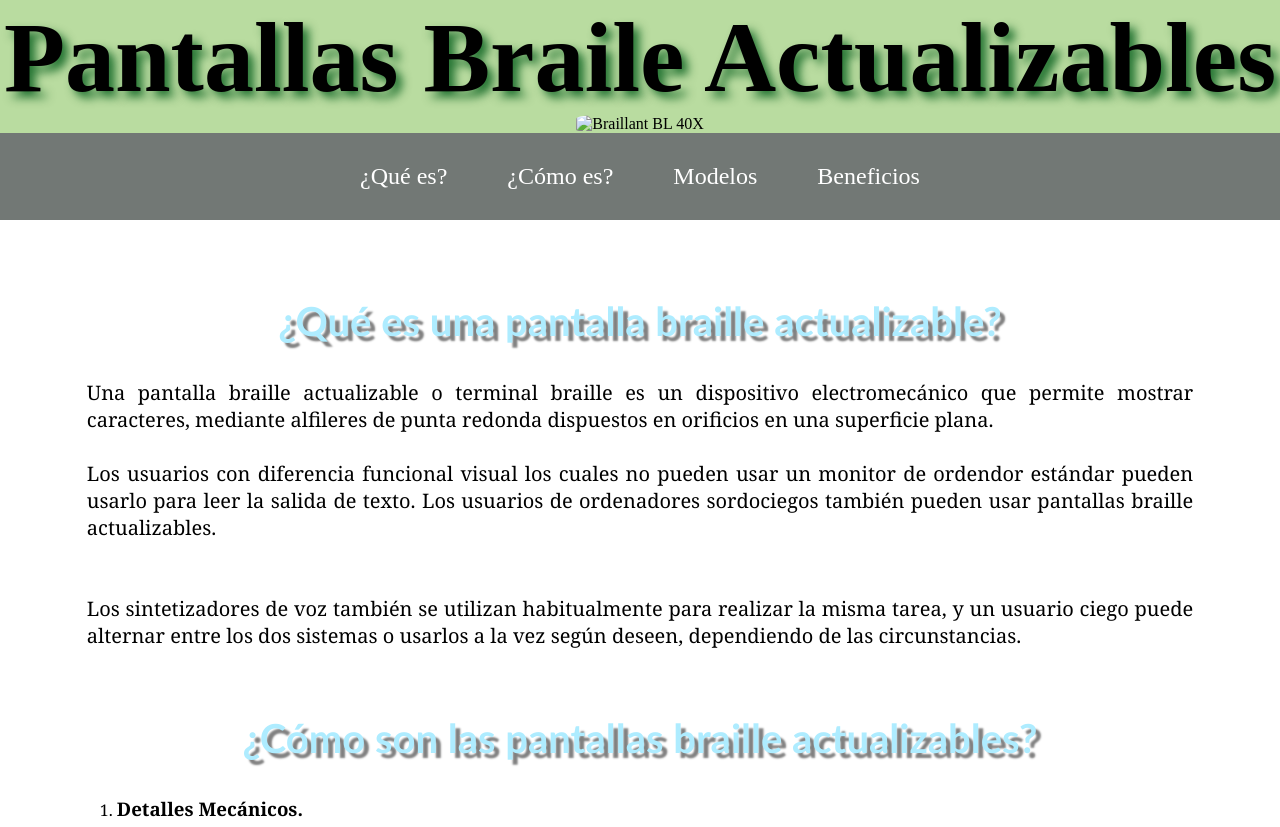
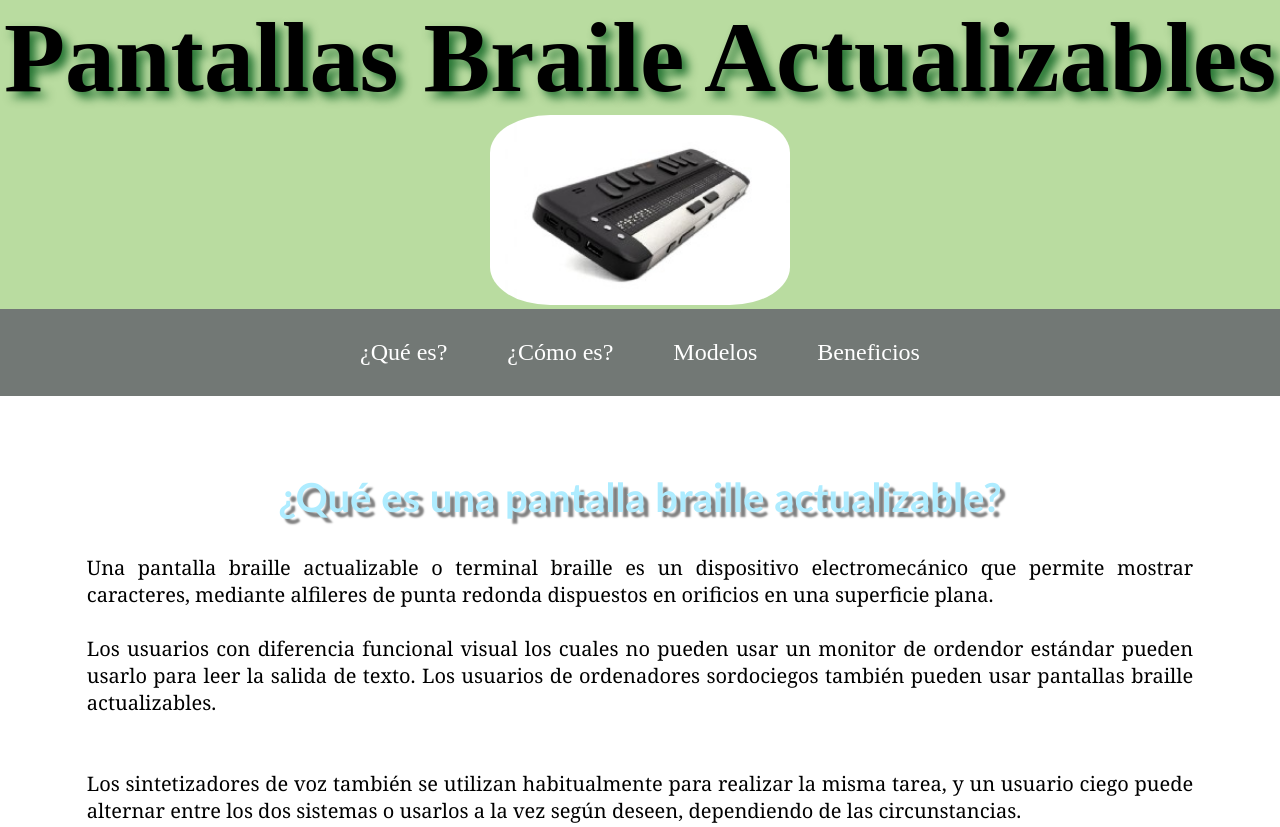
Before and after one commit to HJDeles398/Dispositivo_Hardware, a plain HTML site: page index.html in a window 1280 px wide. Shown: the top 827 px of the page. Drawn offline with Linux system fonts and the light colour scheme.

Commit message:
Update index.html

```diff
--- a/index.html
+++ b/index.html
@@ -10,7 +10,7 @@
    <header>
        <h1>Pantallas Braile Actualizables</h1>
 
-       <img src="./Fotitos/imagen.jpeg" alt="Braillant BL 40X">
+       <img src="./imagen.jpeg" alt="Braillant BL 40X">
 
         <nav>
             <ul class="menu">
```
